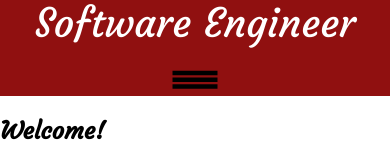
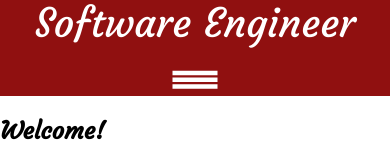
Before and after one commit to djc00p/deontecoopersite, a React (Create React App) app: page / in a window 390 px wide. Shown: the part 218-372 px from the top of the page. Built offline with nearby package versions, Linux system fonts and the light colour scheme.

Commit message:
Add event listner to NavBar to click when mobile view

```diff
--- a/src/components/Header/Header.js
+++ b/src/components/Header/Header.js
@@ -3,6 +3,23 @@ import { NavLink } from "react-router-dom";
 import "./Header.css";
 
 const Header = () => {
+  const displayDropdownMenu = () => {
+    document.getElementById("myDropdown").classList.toggle("show");
+  };
+
+  window.onclick = function(event) {
+    if (!event.target.matches(".navbar-toggle")) {
+      var dropdowns = document.getElementsByClassName("navbar-dropdown");
+      var i;
+      for (i = 0; i < dropdowns.length; i++) {
+        var openDropdown = dropdowns[i];
+        if (openDropdown.classList.contains("show")) {
+          openDropdown.classList.remove("show");
+        }
+      }
+    }
+  };
+
   return (
     <header className="My-Site-header">
       <div className="yoursTruly">
@@ -37,7 +54,7 @@ const Header = () => {
         </nav>
         <nav className="center-piece hidden@m dropdown" alt="Navbar">
           <button
-            onClick="displayMenu()"
+            onClick={displayDropdownMenu}
             className="navbar-toggle"
             alt="Navigation Dropdown Menu Button"
           >
@@ -47,9 +64,24 @@ const Header = () => {
               viewBox="0 0 60 40"
               xmlns="http://www.w3.org/2000/svg"
             >
-              <rect y="9" width="60" height="6"></rect>
-              <rect y="18" width="60" height="6"></rect>
-              <rect y="27" width="60" height="6"></rect>
+              <rect
+                y="9"
+                width="60"
+                height="6"
+                style={{ fill: "rgb(255,255,255)" }}
+              ></rect>
+              <rect
+                y="18"
+                width="60"
+                height="6"
+                style={{ fill: "rgb(255,255,255)" }}
+              ></rect>
+              <rect
+                y="27"
+                width="60"
+                height="6"
+                style={{ fill: "rgb(255,255,255)" }}
+              ></rect>
             </svg>
           </button>
           <div
```
